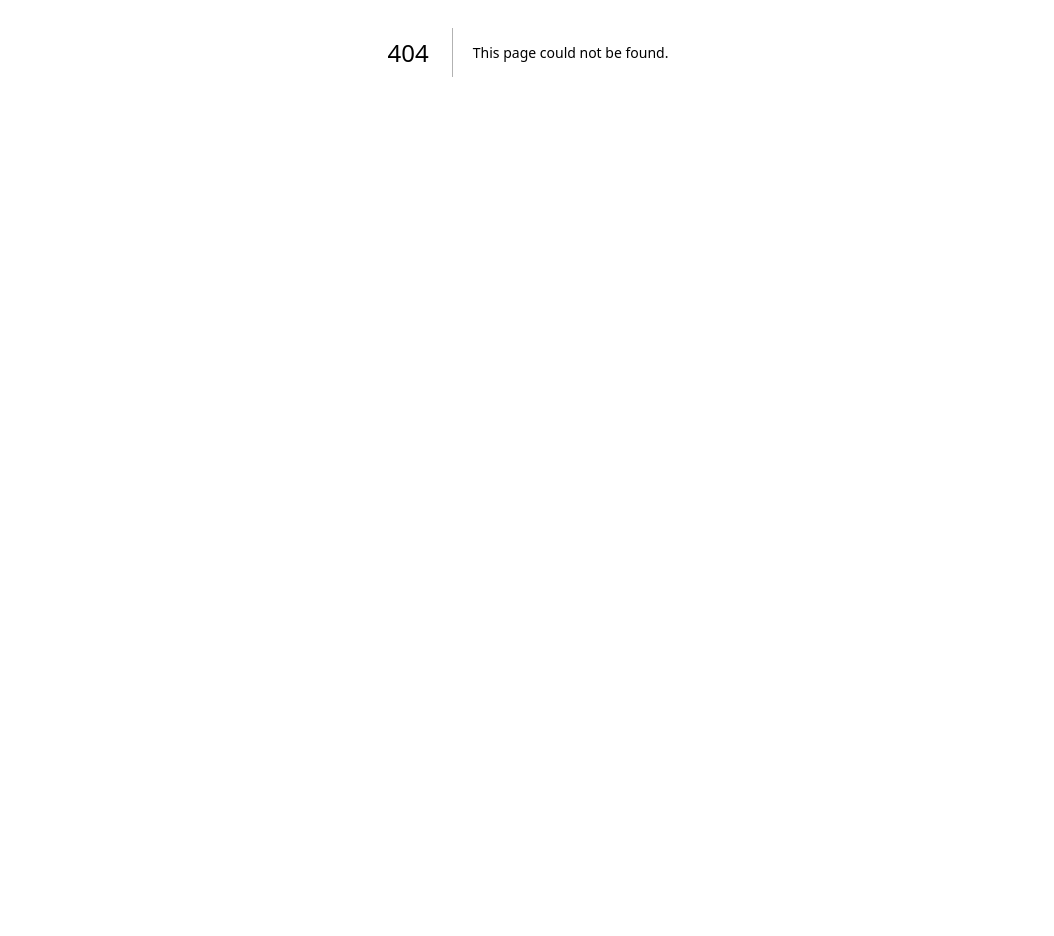
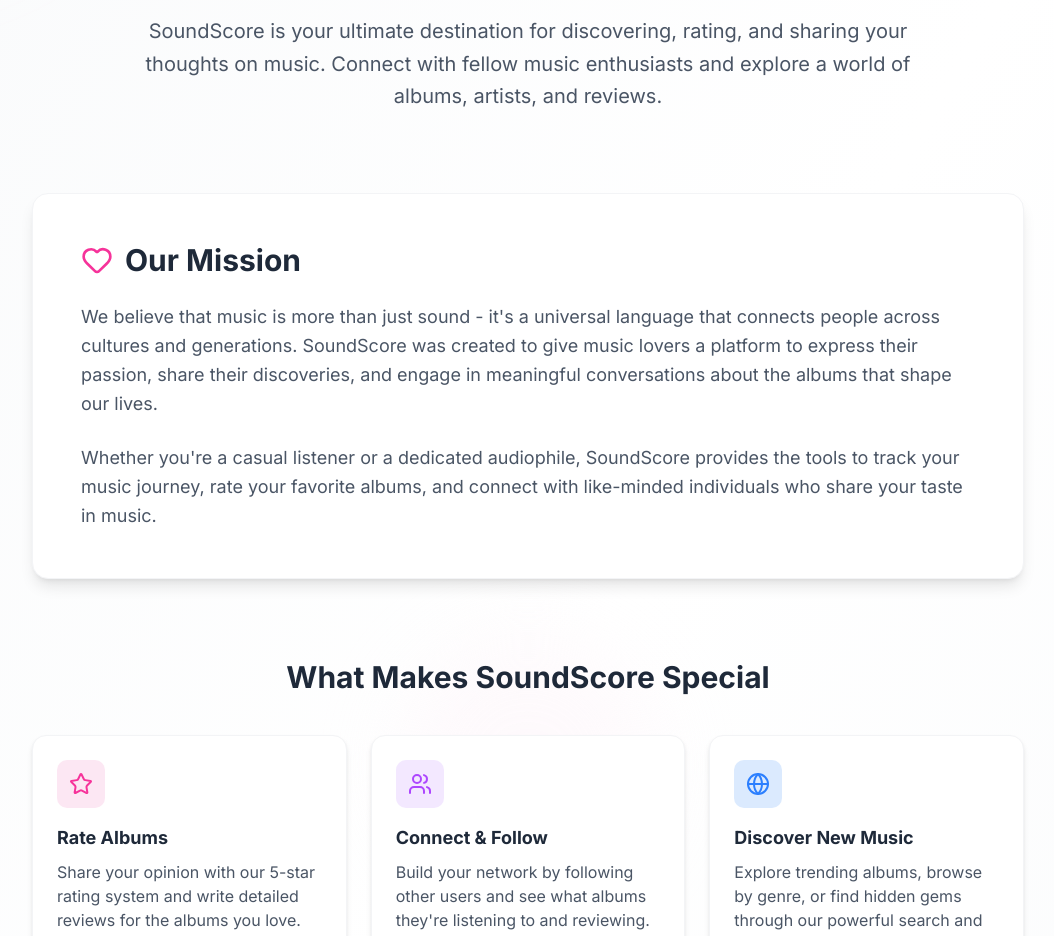
Before and after one commit to nickkcj/soundscore-frontend, a Next.js app: page /about in a window 1280 px wide. Before the commit this address had no page. Shown: the part 348-1284 px from the top of the page, without its empty margins (112-1166 px from the left). Before the commit the page ends 800 px from the top, so only its background shows below. Built offline with nearby package versions, Linux system fonts and the light colour scheme; no server answers.

Commit message:
feat: add about page

```diff
--- /dev/null
+++ b/src/app/(main)/about/page.tsx
@@ -0,0 +1,170 @@
+'use client';
+
+import Link from 'next/link';
+import { Music, Users, Star, Heart, MessageCircle, Zap, Globe, Shield } from 'lucide-react';
+
+export default function AboutPage() {
+  return (
+    <div className="min-h-screen bg-gradient-to-br from-gray-50 via-white to-gray-50 relative overflow-hidden">
+      {/* Decorative Background Elements */}
+      <div className="absolute inset-0 pointer-events-none">
+        <div className="absolute top-0 left-0 w-96 h-96 bg-pink-100 rounded-full filter blur-3xl opacity-30 -translate-x-1/2 -translate-y-1/2" />
+        <div className="absolute bottom-0 right-0 w-96 h-96 bg-purple-100 rounded-full filter blur-3xl opacity-30 translate-x-1/2 translate-y-1/2" />
+        <div className="absolute top-1/2 left-1/2 w-64 h-64 bg-pink-50 rounded-full filter blur-2xl opacity-40 -translate-x-1/2 -translate-y-1/2" />
+      </div>
+
+      <main className="container mx-auto max-w-5xl px-4 py-16 md:py-24 relative z-10">
+        {/* Hero Section */}
+        <section className="text-center mb-20">
+          <div className="inline-flex items-center justify-center w-20 h-20 rounded-full bg-gradient-to-br from-pink-500 to-purple-600 shadow-lg mb-6">
+            <Music className="w-10 h-10 text-white" />
+          </div>
+          <h1 className="text-4xl md:text-5xl lg:text-6xl font-extrabold text-transparent bg-clip-text bg-gradient-to-r from-pink-500 to-purple-600 mb-6">
+            About SoundScore
+          </h1>
+          <p className="text-lg md:text-xl text-gray-600 max-w-3xl mx-auto leading-relaxed">
+            SoundScore is your ultimate destination for discovering, rating, and sharing your thoughts on music.
+            Connect with fellow music enthusiasts and explore a world of albums, artists, and reviews.
+          </p>
+        </section>
+
+        {/* Mission Section */}
+        <section className="mb-20">
+          <div className="bg-white rounded-2xl shadow-lg border border-gray-100 overflow-hidden">
+            <div className="p-8 md:p-12">
+              <h2 className="text-2xl md:text-3xl font-bold text-gray-800 mb-6 flex items-center">
+                <Heart className="w-8 h-8 text-pink-500 mr-3" />
+                Our Mission
+              </h2>
+              <p className="text-gray-600 text-lg leading-relaxed mb-6">
+                We believe that music is more than just sound - it&apos;s a universal language that connects people across
+                cultures and generations. SoundScore was created to give music lovers a platform to express their
+                passion, share their discoveries, and engage in meaningful conversations about the albums that shape our lives.
+              </p>
+              <p className="text-gray-600 text-lg leading-relaxed">
+                Whether you&apos;re a casual listener or a dedicated audiophile, SoundScore provides the tools to
+                track your music journey, rate your favorite albums, and connect with like-minded individuals who
+                share your taste in music.
+              </p>
+            </div>
+          </div>
+        </section>
+
+        {/* Features Section */}
+        <section className="mb-20">
+          <h2 className="text-2xl md:text-3xl font-bold text-gray-800 mb-10 text-center">
+            What Makes SoundScore Special
+          </h2>
+          <div className="grid grid-cols-1 md:grid-cols-2 lg:grid-cols-3 gap-6">
+            {/* Feature 1 */}
+            <div className="bg-white rounded-xl shadow-md border border-gray-100 p-6 hover:shadow-lg transition-shadow">
+              <div className="w-12 h-12 rounded-lg bg-pink-100 flex items-center justify-center mb-4">
+                <Star className="w-6 h-6 text-pink-500" />
+              </div>
+              <h3 className="text-lg font-bold text-gray-800 mb-2">Rate Albums</h3>
+              <p className="text-gray-600">
+                Share your opinion with our 5-star rating system and write detailed reviews for the albums you love.
+              </p>
+            </div>
+
+            {/* Feature 2 */}
+            <div className="bg-white rounded-xl shadow-md border border-gray-100 p-6 hover:shadow-lg transition-shadow">
+              <div className="w-12 h-12 rounded-lg bg-purple-100 flex items-center justify-center mb-4">
+                <Users className="w-6 h-6 text-purple-500" />
+              </div>
+              <h3 className="text-lg font-bold text-gray-800 mb-2">Connect & Follow</h3>
+              <p className="text-gray-600">
+                Build your network by following other users and see what albums they&apos;re listening to and reviewing.
+              </p>
+            </div>
+
+            {/* Feature 3 */}
+            <div className="bg-white rounded-xl shadow-md border border-gray-100 p-6 hover:shadow-lg transition-shadow">
+              <div className="w-12 h-12 rounded-lg bg-blue-100 flex items-center justify-center mb-4">
+                <Globe className="w-6 h-6 text-blue-500" />
+              </div>
+              <h3 className="text-lg font-bold text-gray-800 mb-2">Discover New Music</h3>
+              <p className="text-gray-600">
+                Explore trending albums, browse by genre, or find hidden gems through our powerful search and discovery tools.
+              </p>
+            </div>
+
+            {/* Feature 4 */}
+            <div className="bg-white rounded-xl shadow-md border border-gray-100 p-6 hover:shadow-lg transition-shadow">
+              <div className="w-12 h-12 rounded-lg bg-green-100 flex items-center justify-center mb-4">
+                <MessageCircle className="w-6 h-6 text-green-500" />
+              </div>
+              <h3 className="text-lg font-bold text-gray-800 mb-2">Join Groups</h3>
+              <p className="text-gray-600">
+                Create or join groups based on your favorite genres, artists, or music topics to connect with like-minded fans.
+              </p>
+            </div>
+
+            {/* Feature 5 */}
+            <div className="bg-white rounded-xl shadow-md border border-gray-100 p-6 hover:shadow-lg transition-shadow">
+              <div className="w-12 h-12 rounded-lg bg-amber-100 flex items-center justify-center mb-4">
+                <Zap className="w-6 h-6 text-amber-500" />
+              </div>
+              <h3 className="text-lg font-bold text-gray-800 mb-2">Real-time Updates</h3>
+              <p className="text-gray-600">
+                Stay up to date with instant notifications when someone likes your review or when your favorite users post.
+              </p>
+            </div>
+
+            {/* Feature 6 */}
+            <div className="bg-white rounded-xl shadow-md border border-gray-100 p-6 hover:shadow-lg transition-shadow">
+              <div className="w-12 h-12 rounded-lg bg-red-100 flex items-center justify-center mb-4">
+                <Shield className="w-6 h-6 text-red-500" />
+              </div>
+              <h3 className="text-lg font-bold text-gray-800 mb-2">Secure & Private</h3>
+              <p className="text-gray-600">
+                Your data is safe with us. We prioritize privacy and security in everything we build.
+              </p>
+            </div>
+          </div>
+        </section>
+
+        {/* CTA Section */}
+        <section className="text-center">
+          <div className="bg-gradient-to-r from-pink-500 to-purple-600 rounded-2xl shadow-lg p-8 md:p-12">
+            <h2 className="text-2xl md:text-3xl font-bold text-white mb-4">
+              Ready to Start Your Music Journey?
+            </h2>
+            <p className="text-white/80 text-lg mb-8 max-w-2xl mx-auto">
+              Join thousands of music lovers who are already sharing their passion on SoundScore.
+            </p>
+            <div className="flex flex-col sm:flex-row gap-4 justify-center">
+              <Link
+                href="/register"
+                className="inline-flex items-center justify-center px-8 py-3 bg-white text-pink-600 font-semibold rounded-full hover:bg-pink-50 transition-colors shadow-md"
+              >
+                Get Started Free
+              </Link>
+              <Link
+                href="/discover"
+                className="inline-flex items-center justify-center px-8 py-3 bg-transparent text-white font-semibold rounded-full border-2 border-white hover:bg-white/10 transition-colors"
+              >
+                Explore Music
+              </Link>
+            </div>
+          </div>
+        </section>
+
+        {/* Footer Credits */}
+        <section className="mt-16 text-center">
+          <p className="text-gray-500 text-sm">
+            Built with love by{' '}
+            <a
+              href="https://www.linkedin.com/in/nicholas-jasper-6388902b9/"
+              className="text-pink-500 hover:underline font-medium"
+              target="_blank"
+              rel="noopener noreferrer"
+            >
+              Nicholas Jasper
+            </a>
+          </p>
+        </section>
+      </main>
+    </div>
+  );
+}
```
